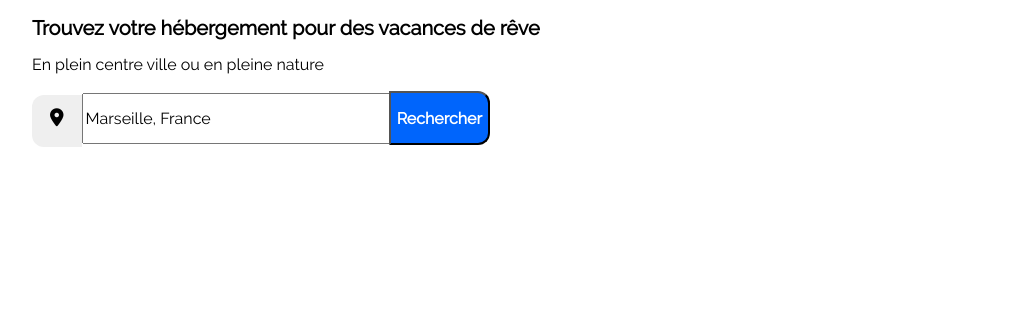
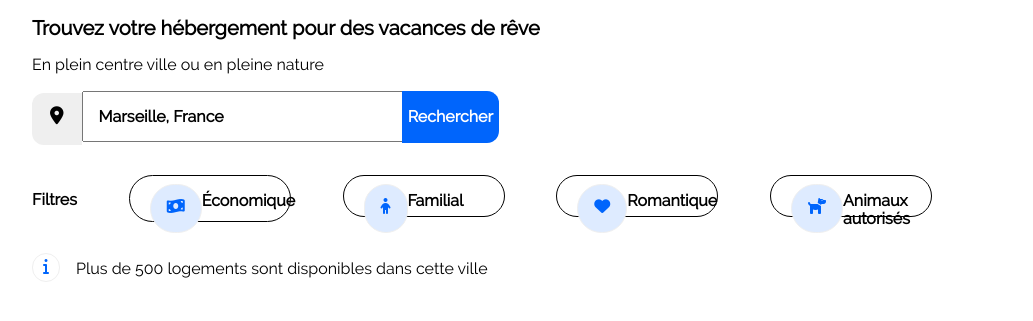
Before and after one commit to nissrr/Booki, a plain HTML site: page index.html in a window 1280 px wide. Shown: the part 85-406 px from the top of the page, without its empty margins (18-1051 px from the left). Drawn offline with Linux system fonts and the light colour scheme.

Commit message:
ajout des filtres

```diff
--- a/css/style.css
+++ b/css/style.css
@@ -79,7 +79,7 @@ section h1
     padding-top: 7px;
 }
 
-.fa-solid
+#logo_localisation
 {
 
     padding-top: 14.5px;
@@ -101,7 +101,130 @@ section h1
     font-weight: bolder;
     padding-top: 17.5px;
     margin-left: -5px;
-    padding-bottom: 14px;
+    padding-bottom: 16px;
     border-top-right-radius: 12px;
     border-bottom-right-radius: 12px;
+    border-style: hidden;
 }
+
+#recherche2
+{
+    font-weight: bolder;
+    padding-left: 15px;
+}
+
+.filtre
+{
+    display: flex;
+    justify-content: space-between;
+    font-weight: bolder;
+    padding-top: 30px;
+
+}
+
+#animal_icon , #romantique_icon , #familial_icon , #eco_icon
+{
+    border: 1px solid #EFEFEF;
+    padding-top: 13px;
+    padding-right: 16px;
+    background-color: #DEEBFF;
+    border-radius: 80px;
+    padding-left: 16px;
+    height: 20px;
+    margin-top: 8px;
+    padding-bottom: 14px;
+    color: #0065FC;
+}
+
+.eco
+{
+    display: flex;
+    border: 1px solid black;
+    border-radius: 50px;
+    width: 140px;
+    height: 40px;
+    padding-left: 20px;
+    padding-bottom: 5px;
+}
+
+#eco_icon
+{
+    vertical-align: baseline;
+}
+
+.familial
+{
+    display: flex;
+    border: 1px solid black;
+    border-radius: 50px;
+    width: 140px;
+    height: 40px;
+    padding-left: 20px;
+
+}
+
+#familial_icon
+{
+
+}
+
+.romantique
+{
+    display: flex;
+    border: 1px solid black;
+    border-radius: 50px;
+    width: 140px;
+    height: 40px;
+    padding-left: 20px;
+
+}
+
+#romantique_icon
+{
+
+}
+
+.animal
+{
+    display: flex;
+    border: 1px solid black;
+    border-radius: 50px;
+    width: 140px;
+    height: 40px;
+    padding-left: 20px;
+
+}
+
+.animal_icon
+{
+
+}
+
+
+
+
+.info
+{
+    display: flex;
+    padding-top: 20px;
+}
+
+#info_icon
+{
+    border: 1px solid #EFEFEF;
+    padding-top: 4px;
+    padding-right: 10px;
+    color: #0065FC;
+    border-radius: 80px;
+    padding-left: 10px;
+    height: 20px;
+    margin-top: 8px;
+    padding-bottom: 3px;
+
+}
+
+.info p
+{
+    padding-left: 16px;
+    margin-top: 15px;
+}
--- a/index.html
+++ b/index.html
@@ -33,9 +33,22 @@
 
             <div class="formulaire">
                 <form method="post" action="form.php" class="recherche">
-                <i class="fa-solid fa-location-dot"></i>
+                <i id="logo_localisation" class="fa-solid fa-location-dot"></i>
                 <input type="text" name="recherche" id="recherche2" value="Marseille, France" style="width: 300px; height: 44.5px;">
-                <input type="submit" value="Rechercher" class="bouton_rechercher" />
+                <input type="button" value="Rechercher" class="bouton_rechercher" />
+                </div>
+
+            <div class="filtre">
+                <p>Filtres</p>
+                <div class="eco"> <i id="eco_icon" class="fa-solid fa-money-bill-wave"></i><p>Économique</p></div>
+                <div class="familial"> <i id="familial_icon" class="fa-solid fa-child"></i> <p>Familial</p></div>
+                <div class="romantique"> <i id="romantique_icon"class="fa-solid fa-heart"></i><p>Romantique</p></div>
+                <div class="animal"> <i id="animal_icon" class="fa-solid fa-dog"></i><p>Animaux autorisés</p></div>
+
+                </div>
+                <div class="info"><i id="info_icon" class="fa-solid fa-info"></i><p>Plus de 500 logements sont disponibles dans cette ville</p></div>
+
+
 
             </div>
 
```
